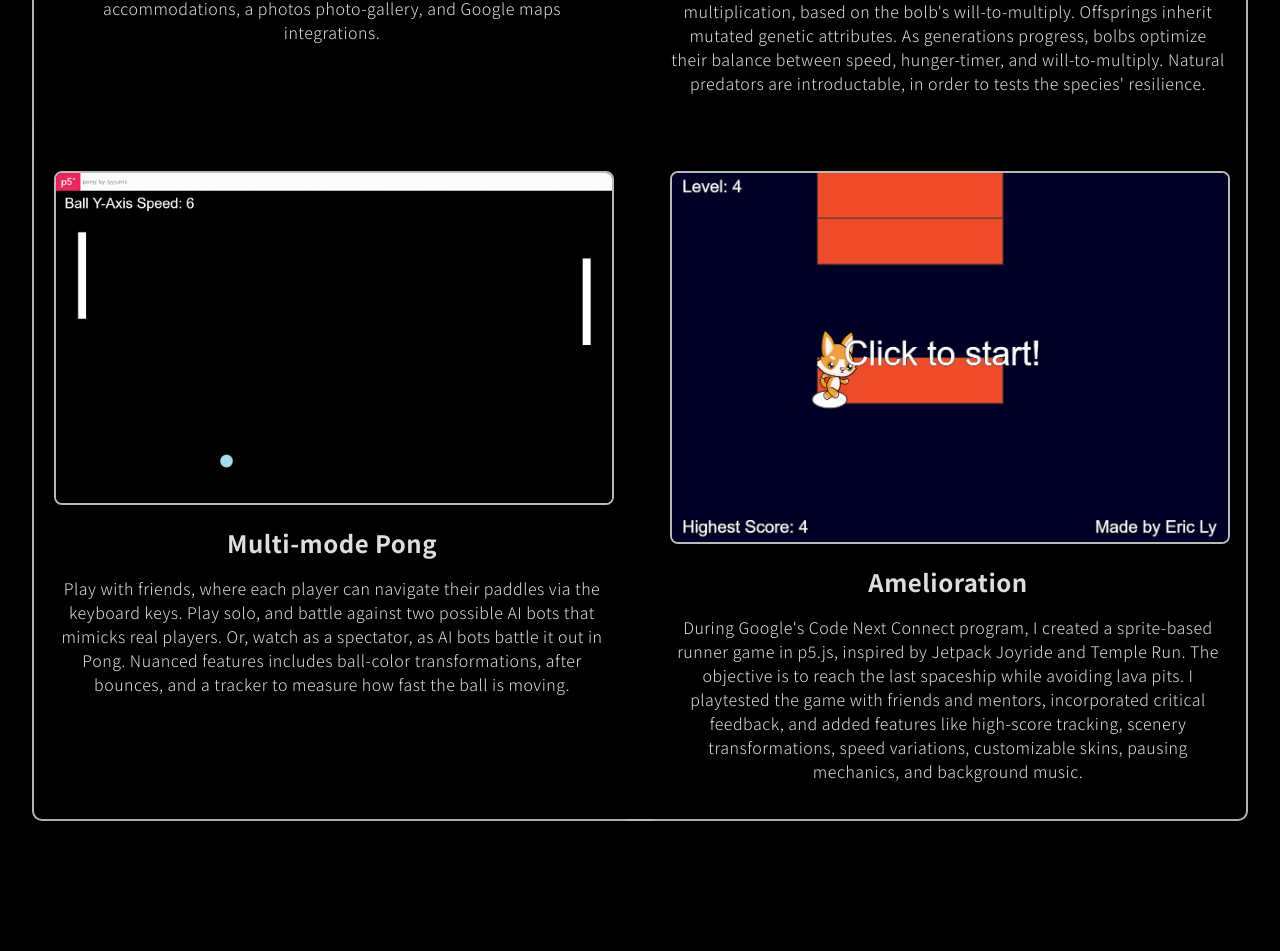
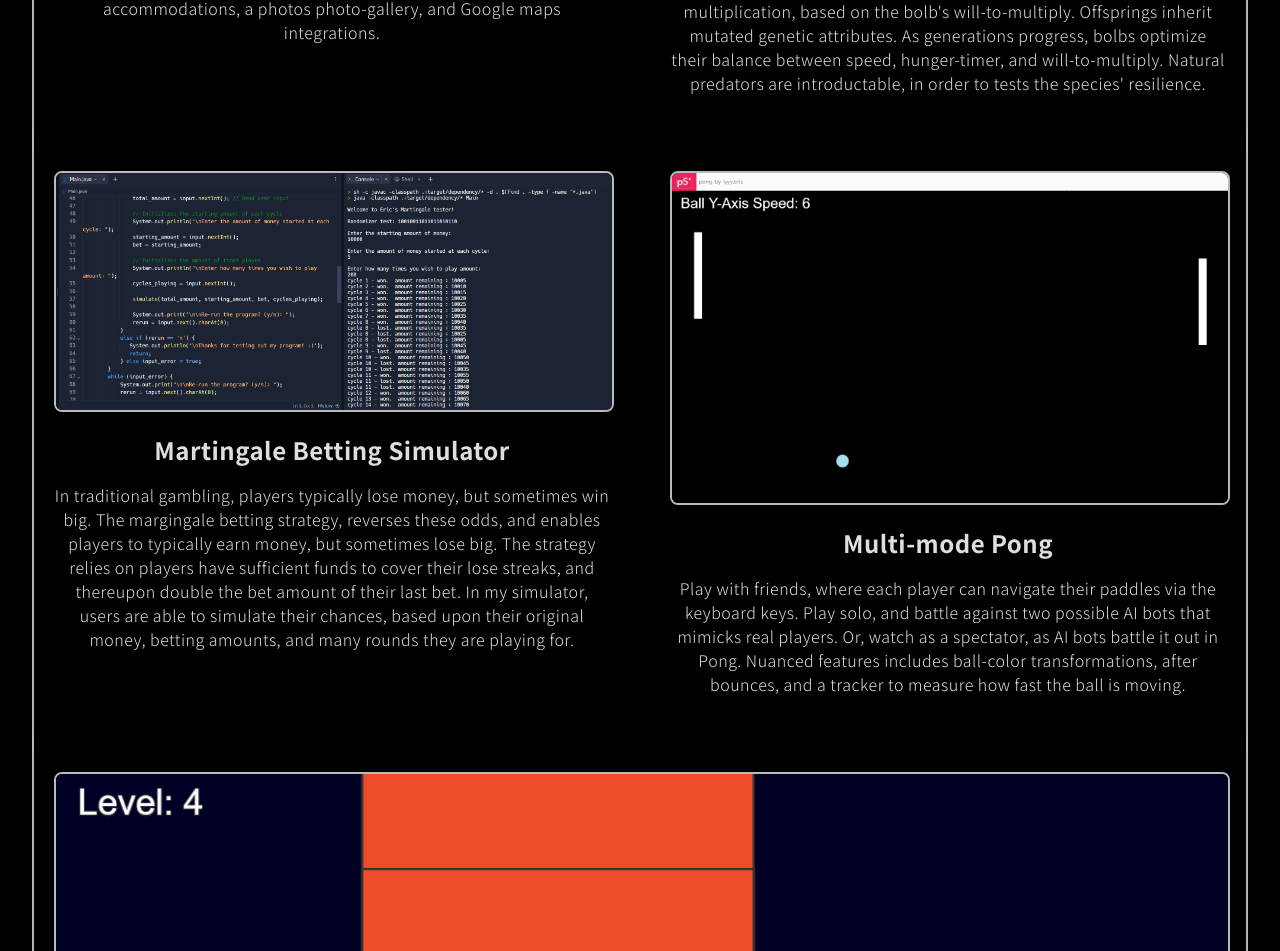
Before and after one commit to lyeric2022/lyyeric.tech, a React (Vite) app: page / in a window 1280 px wide. Shown: the part 2368-3319 px from the top of the page. Before the commit the page ends 3221 px from the top, so only its background shows below. Built offline with nearby package versions, Linux system fonts and the light colour scheme.

Commit message:
more projects

```diff
--- a/src/App.jsx
+++ b/src/App.jsx
@@ -7,6 +7,7 @@ import projectilePoopersImage from "./assets/projectile_poopers.png";
 import anhChiEmVinesImage from "./assets/vsa-ace.png"
 import hoaVietMarketImage from "./assets/hoa_viet_market.png"
 import bolbsEvolutionImage from "./assets/bolbs-evolutionary-simulator.png"
+import martingaleSimulatorImage from "./assets/martingale.png"
 import pongFromP5Image from "./assets/p5_pong.png"
 import ameliorationGameImage from "./assets/amelioration.png"
 
@@ -128,16 +129,27 @@ function App() {
             </a>
             <h3>Evolutionary AI Bolbs</h3>
             <p>
-
             Bolbs are randomly spawned with attributes like speed, color, hunger-timer, will-to-multiply, and age-timers.
             They sustain themselves by eating plants or other bolbs.
             Cannibalization events offer a chance for multiplication, based on the bolb's will-to-multiply.
             Offsprings inherit mutated genetic attributes.
             As generations progress, bolbs optimize their balance between speed, hunger-timer, and will-to-multiply.
             Natural predators are introductable, in order to tests the species' resilience.
-
             </p>
           </div>
+          <div className="card project-card">
+            <a href="https://replit.com/@lyyeric/martingale-betting-simulator#" target="_blank" rel="noopener noreferrer">
+              <img src={martingaleSimulatorImage} alt="Project 3" className="project-image" />
+            </a>
+            <h3>Martingale Betting Simulator</h3>
+            <p>
+            In traditional gambling, players typically lose money, but sometimes win big.
+            The margingale betting strategy, reverses these odds, and enables players to typically earn money, but sometimes lose big.
+            The strategy relies on players have sufficient funds to cover their lose streaks, and thereupon double the bet amount of their last bet.
+            In my simulator, users are able to simulate their chances, based upon their original money, betting amounts, and many rounds they are playing for.
+            </p>
+          </div>
+
           <div className="card project-card">
             <a href="https://editor.p5js.org/lyyy.eric/full/FOjoMB4WQ" target="_blank" rel="noopener noreferrer">
               <img src={pongFromP5Image} alt="Project 3" className="project-image" />
```
Also changed, not shown: src/assets/martingale.png (added).
